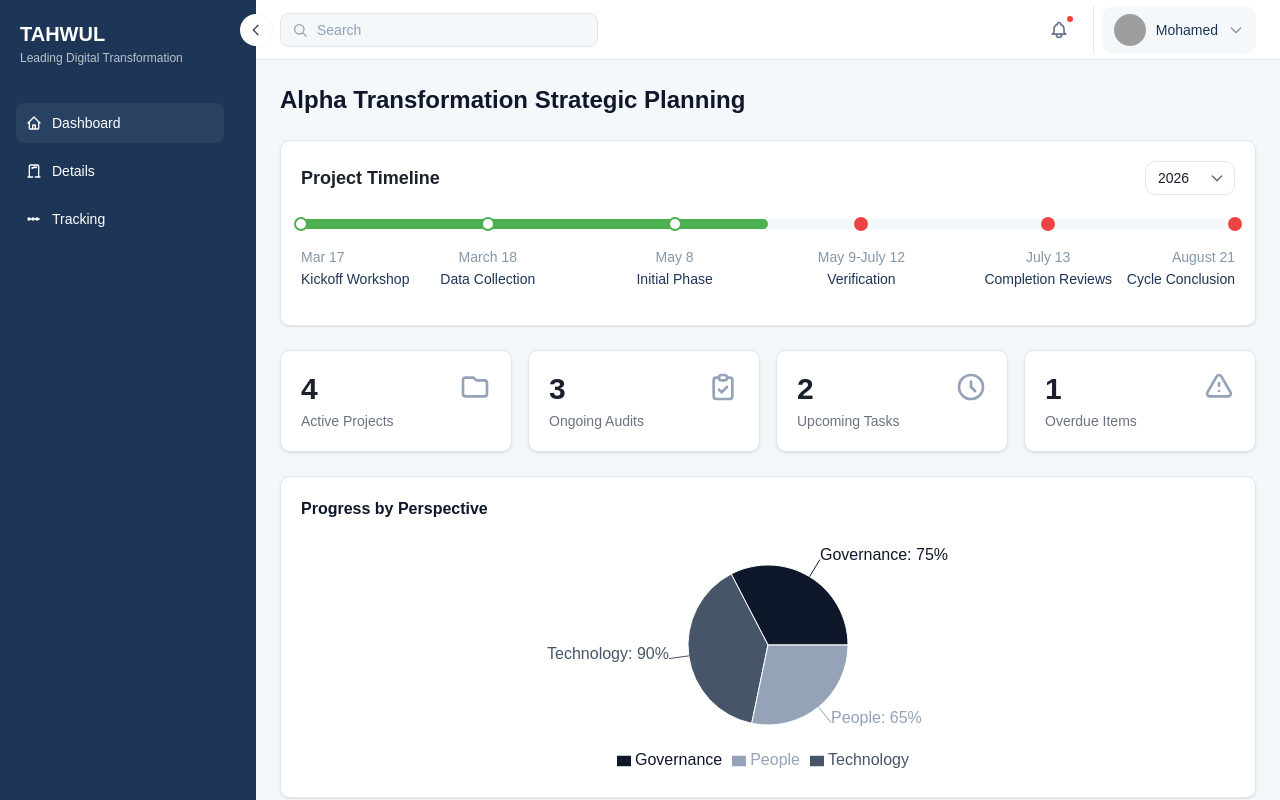
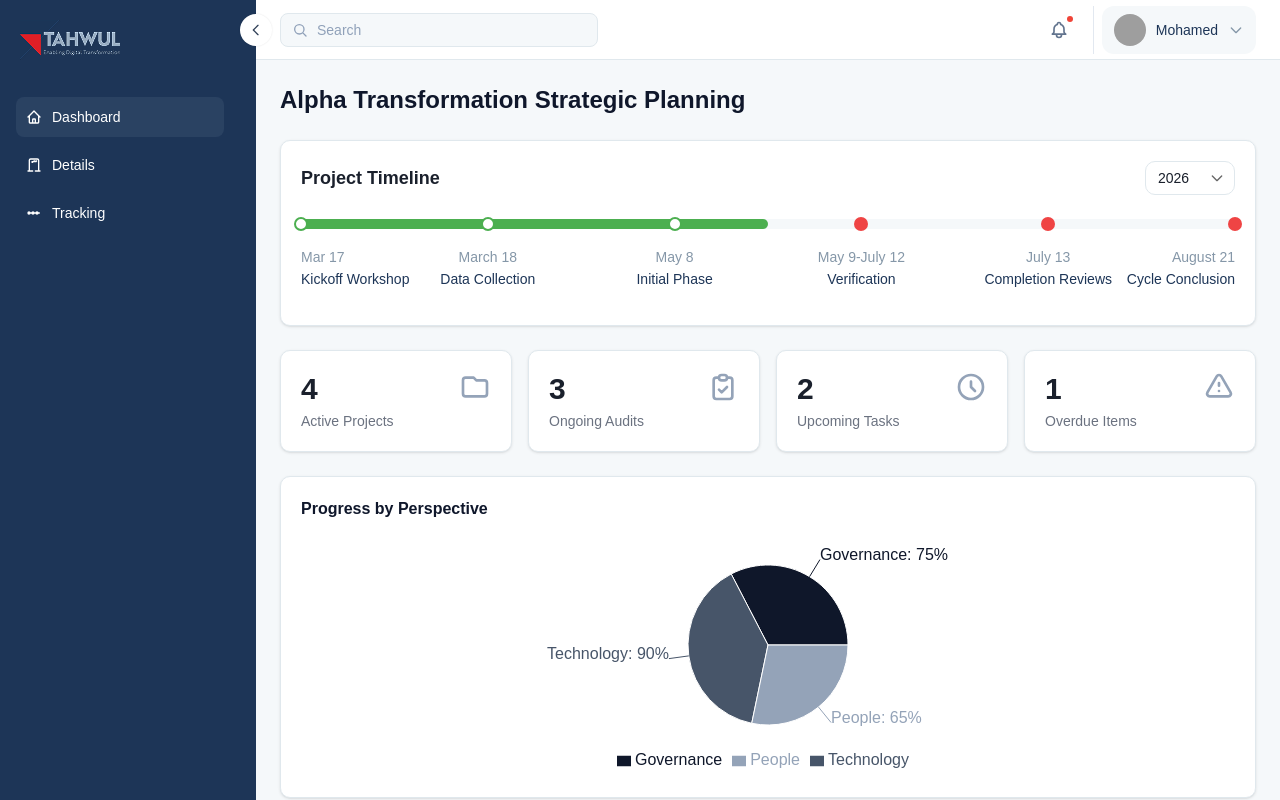
Before and after one commit to waseem-ullah92/-Technical-Assessment, a Next.js app: page /dashboard in a window 1280 px wide. Built offline with nearby package versions, Linux system fonts and the light colour scheme; grey boxes are pictures that could not be loaded.

Commit message:
final changes

```diff
--- a/src/sections/layout/sidebar/Sidebar.tsx
+++ b/src/sections/layout/sidebar/Sidebar.tsx
@@ -1,8 +1,11 @@
 "use client";
 
 import Link from "next/link";
+import Image from "next/image";
 import { usePathname } from "next/navigation";
 import { cn } from "@/shared/lib/cn";
+
+import logoImage from "@/shared/images/Tahwul_01@3x 1.png";
 
 type SidebarProps = {
   collapsed?: boolean;
@@ -70,14 +73,25 @@ export default function Sidebar({ collapsed = false, onToggle }: SidebarProps) {
     >
       <div className={cn("p-5 border-b border-[#1D3557]", collapsed && "px-3 py-4")}>
         {!collapsed && (
-          <>
-            <h2 className="text-xl font-bold">TAHWUL</h2>
-            <p className="text-xs text-white/70 mt-0.5">Leading Digital Transformation</p>
-          </>
+          <Image
+            src={logoImage}
+            alt="TAHWUL"
+            width={100}
+            height={40}
+            className="object-contain object-left"
+            priority
+          />
         )}
         {collapsed && (
-          <div className="w-8 h-8 flex items-center justify-center">
-            <span className="text-lg font-bold">T</span>
+          <div className="w-8 h-8 flex items-center justify-center overflow-hidden">
+            <Image
+              src={logoImage}
+              alt="TAHWUL"
+              width={100}
+              height={40}
+              className="h-8 w-auto max-w-full object-contain"
+              priority
+            />
           </div>
         )}
       </div>
--- a/src/shared/ui/table/CustomTable.tsx
+++ b/src/shared/ui/table/CustomTable.tsx
@@ -17,7 +17,8 @@ export default function CustomTable<T>({ table, hidePagination, className, embed
         className
       )}
     >
-      <table className="w-full text-sm">
+      <div className="overflow-x-auto">
+        <table className="w-full text-sm min-w-[800px]">
         <thead className="bg-[#F5F8FA] border-b border-[#E0E8ED]">
           {table.getHeaderGroups().map((hg: any) => (
             <tr key={hg.id}>
@@ -66,6 +67,7 @@ export default function CustomTable<T>({ table, hidePagination, className, embed
           ))}
         </tbody>
       </table>
+      </div>
 
       {showPagination && (
         <div className="flex justify-between items-center p-3 border-t border-[#E0E8ED] bg-[#F5F8FA]">
```
Also changed, not shown: src/shared/images/Tahwul_01@3x 1.png (added).
